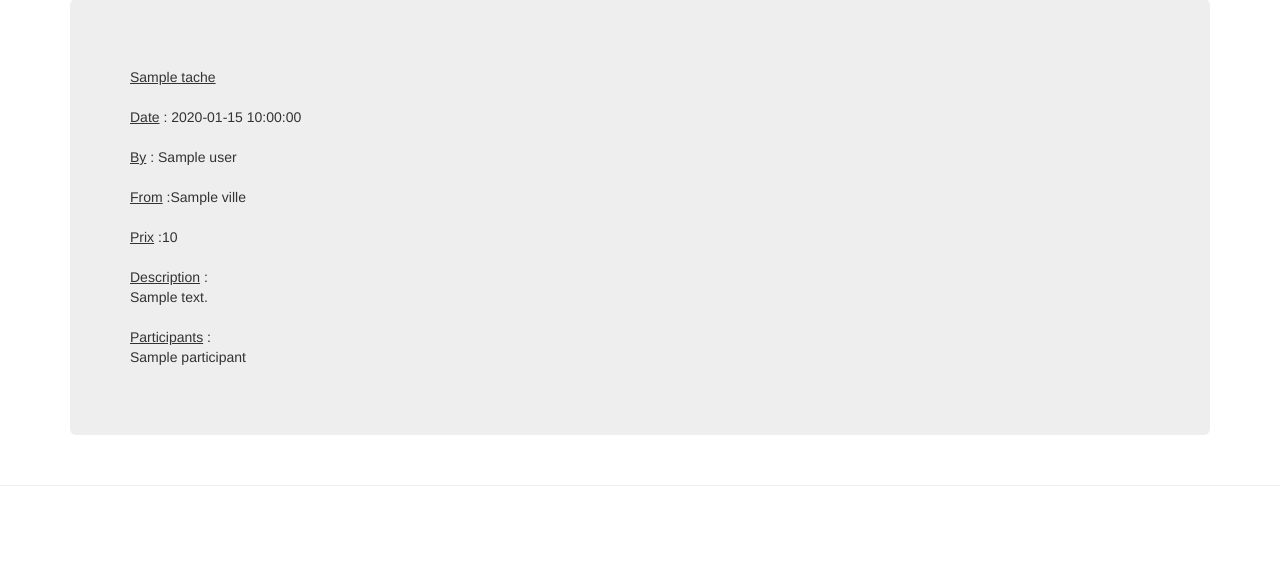
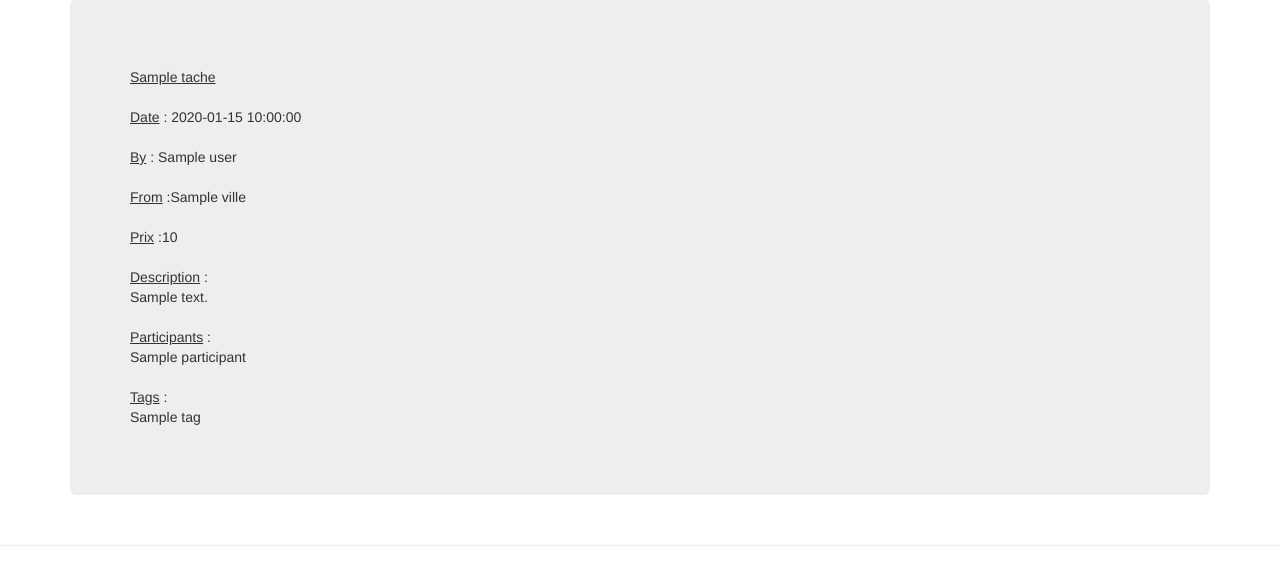
Before and after one commit to Neril07/PWEB2015-JGD, a Python web app: template templates/Tache.html in a window 1280 px wide. Shown: the part 190-775 px from the top of the page. Run offline with Jinja, Linux system fonts and the light colour scheme; the template is opened without the code that fills it: most values are stand-ins (such as "Sample title", 1, 10 or a date in 2020); some libraries are stand-ins or nearby versions.

Commit message:
Tache form updated

```diff
--- a/templates/Tache.html
+++ b/templates/Tache.html
@@ -57,6 +57,11 @@
                     {{ p }}<br>
                 {% endfor %}
                 <br>
+                <div class="tags"><u> Tags</u> : <br></div>
+                {% for t in tache.tags %}
+                    {{ t }}<br>
+                {% endfor %}
+                <br>
             {% if cookie %}
                 {% if (cookie.split('|')[0]).split('=')[1] in tache.participants %}
                     <li><a href="/deinscrire?valeur={{ tache.key().id() }}">S'enlever de l'événement  </a></li>
```
